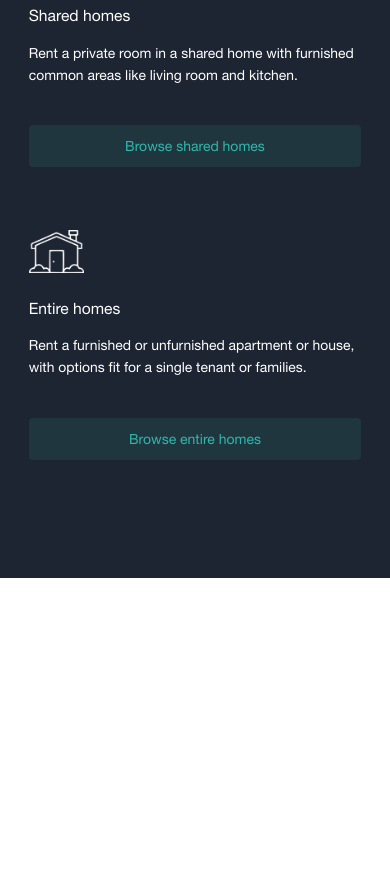
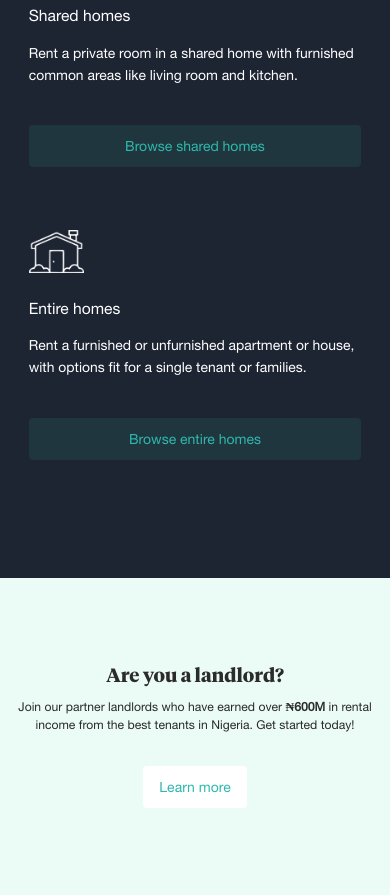
Before and after one commit to bellogo/bootees, a plain HTML site: page src/index.html in a window 390 px wide. Shown: the part 2870-3765 px from the top of the page. Before the commit the page ends 3448 px from the top, so only its background shows below. Drawn offline with Linux system fonts and the light colour scheme.

Commit message:
changed logo, styled landlord div and made it responsive

```diff
--- a/src/css/index.scss
+++ b/src/css/index.scss
@@ -285,12 +285,14 @@ main {
         background-color: #1D2432;
         padding: 90px 18px;
         width: 100%;
-        .budgetcont{
+
+        .budgetcont {
             padding: 0;
             margin: 0;
             display: flex;
             justify-content: flex-start;
-            .buditem1{
+
+            .buditem1 {
                 padding: 32.4px 90px;
 
                 p {
@@ -301,6 +303,7 @@ main {
                     line-height: 1.45em;
                     margin: 0;
                 }
+
                 div {
                     height: 8px;
                     width: 97.2px;
@@ -308,32 +311,37 @@ main {
                     background-color: white;
                 }
             }
-            .buditem23{
+
+            .buditem23 {
                 display: flex;
                 flex-direction: column;
                 justify-content: space-between;
                 padding: 32.4px 90px;
                 min-width: 351.3px;
                 max-width: 480px;
+
                 img {
                     width: 55px;
                     margin-bottom: 23px;
                 }
+
                 .budp {
                     font-size: 16.2px;
                     margin: 0 0 18.9px;
                     color: white;
                 }
-                p{
+
+                p {
                     font-size: 14.4px;
                     margin: 0 0 40.5px;
                     color: white;
                     line-height: 1.6em;
                 }
+
                 a {
                     width: 100%;
                     white-space: nowrap;
-                    color:$themeColor;
+                    color: $themeColor;
                     font-size: 14px;
                     text-decoration: none;
                     background-color: rgba(62, 211, 163, 0.1);
@@ -341,11 +349,57 @@ main {
                     // height: 43.2px;
                     border-radius: 4px;
                     text-align: center;
+
                     &:hover {
                         background-color: $themehover;
                         color: white;
                     }
                 }
+            }
+        }
+    }
+
+    .landlord {
+        background-color: rgba(62, 211, 163, 0.1);
+        padding: 90px 162px;
+        width: 100%;
+        display: flex;
+        flex-direction: column;
+        align-items: center;
+
+        .landt {
+            font-family: $titlefont;
+            font-size: 28.8px;
+            margin: 0;
+            color: #2B2B2B;
+        }
+
+        .landp {
+            text-align: center;
+            color: #2B2B2B;
+            font-size: 16.2px;
+            margin: 40.5px 0px 32.85px 0px;
+            line-height: 1.5em;
+            // padding: 0 25px 0 250px;
+            min-width: 280px;
+            max-width: 500px;
+
+        }
+
+        a {
+            white-space: nowrap;
+            color: $themeColor;
+            font-size: 14px;
+            text-decoration: none;
+            background-color: white;
+            padding: 13px 15px;
+            border-radius: 4px;
+            text-align: center;
+            width: 103.7px;
+
+            &:hover {
+                background-color: $themehover;
+                color: white;
             }
         }
     }
@@ -458,6 +512,7 @@ main {
 
         .booking {
             padding: 66.99px 17.4px;
+
             .titlep {
                 display: none;
             }
@@ -469,6 +524,7 @@ main {
             .container {
                 flex-direction: column;
                 width: 100%;
+
                 .item {
                     width: 100%;
                     padding: 25.056px;
@@ -496,12 +552,15 @@ main {
                 }
             }
         }
+
         .budget {
             padding: 87px 0;
-            .budgetcont{
+
+            .budgetcont {
                 width: 100%;
                 flex-direction: column;
-                .buditem1{
+
+                .buditem1 {
                     padding: 31.32px 28.71px;
 
                     p {
@@ -509,23 +568,28 @@ main {
                         font-size: 36.54px;
                         width: 165px;
                     }
+
                     div {
                         width: 69.9px;
                         margin: 56.55px 0px 0px;
                     }
                 }
-                .buditem23{
+
+                .buditem23 {
                     padding: 31.32px 28.71px;
                     max-width: 100%;
+
                     img {
                         width: 55px;
                         margin-bottom: 23px;
                     }
+
                     .budp {
                         font-size: 15.66px;
                         margin: 0 0 13.05px;
                     }
-                    p{
+
+                    p {
                         font-size: 13.92px;
                         margin: 0 0 39.15px;
                         line-height: 1.6em;
@@ -535,5 +599,41 @@ main {
             }
         }
 
+        .landlord {
+            padding: 87px 17.4px;
+
+            .landt {
+                font-size: 19.14px;
+            }
+
+            .landp {
+
+                font-size: 12.18px;
+                margin: 9.57px 0px 31.7555px 0px;
+                line-height: 1.5em;
+                // padding: 0 25px 0 250px;
+                min-width: 280px;
+                max-width: 390.2px;
+
+            }
+
+            a {
+                white-space: nowrap;
+                color: $themeColor;
+                font-size: 14px;
+                text-decoration: none;
+                background-color: white;
+                padding: 13px 15px;
+                border-radius: 4px;
+                text-align: center;
+                width: 103.7px;
+
+                &:hover {
+                    background-color: $themehover;
+                    color: white;
+                }
+            }
+        }
+
     }
 }
--- a/src/index.html
+++ b/src/index.html
@@ -123,6 +123,13 @@
             </div>
         </div>
 
+        <div class="landlord">
+            <p class="landt">Are you a landlord?</p>
+            <p class="landp">Join our partner landlords who have earned over <strong>₦600M</strong> in rental
+                income from the best tenants in Nigeria. Get started today!</p>
+            <a href="">Learn more</a>
+        </div>
+
     </main>
 
     <script src="./js/index.js"></script>
```
Also changed, not shown: src/css/index.css, src/images/logo.png, 1 other file.
